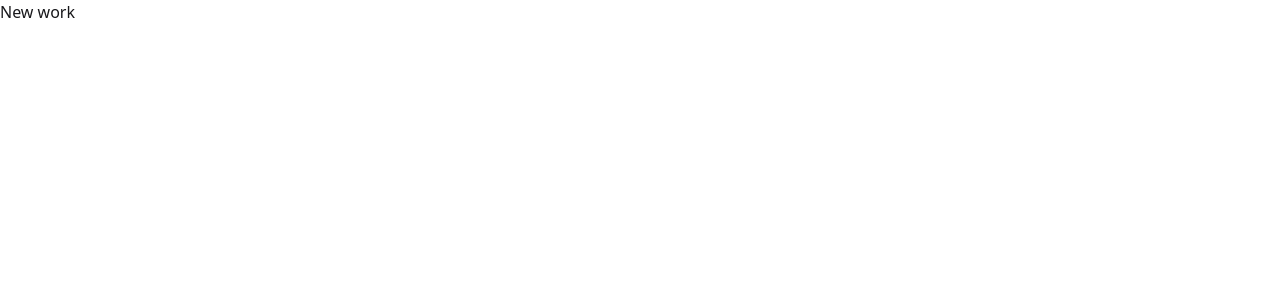
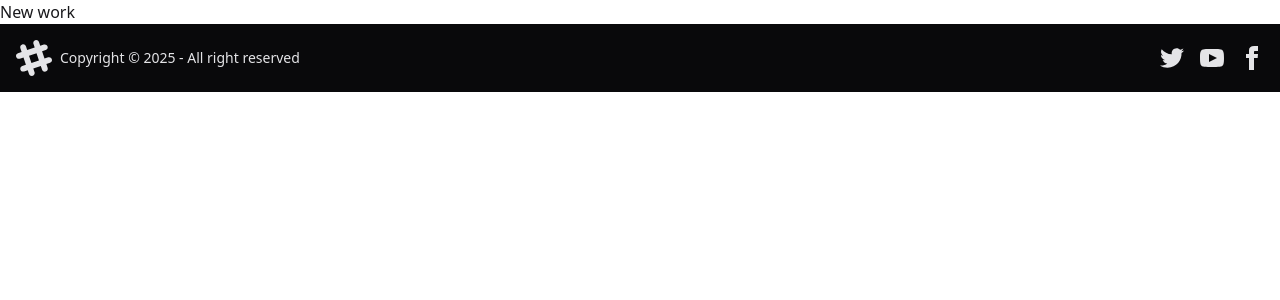
Before and after one commit to atikurrahman33/Portfolio-website, a React (Vite) app: page / in a window 1280 px wide. Shown: the top 300 px of the page. Built offline with nearby package versions, Linux system fonts and the light colour scheme.

Commit message:
Adding Footer

```diff
--- a/src/Routers/router.jsx
+++ b/src/Routers/router.jsx
@@ -4,7 +4,7 @@
 } from "react-router-dom";
 
 
-import MainLayout from "../Layout/mainLayout";
+import MainLayout from "../Layout/MainLayout";
 import Home from "../page/Home/Home";
 
 
--- a/src/page/Shared/Footer/Footer.jsx
+++ b/src/page/Shared/Footer/Footer.jsx
@@ -3,7 +3,57 @@
 const Footer = () => {
     return (
         <div>
-
+           <footer className="footer sm:footer-horizontal bg-neutral text-neutral-content items-center p-4">
+  <aside className="grid-flow-col items-center">
+    <svg
+      width="36"
+      height="36"
+      viewBox="0 0 24 24"
+      xmlns="http://www.w3.org/2000/svg"
+      fillRule="evenodd"
+      clipRule="evenodd"
+      className="fill-current">
+      <path
+        d="M22.672 15.226l-2.432.811.841 2.515c.33 1.019-.209 2.127-1.23 2.456-1.15.325-2.148-.321-2.463-1.226l-.84-2.518-5.013 1.677.84 2.517c.391 1.203-.434 2.542-1.831 2.542-.88 0-1.601-.564-1.86-1.314l-.842-2.516-2.431.809c-1.135.328-2.145-.317-2.463-1.229-.329-1.018.211-2.127 1.231-2.456l2.432-.809-1.621-4.823-2.432.808c-1.355.384-2.558-.59-2.558-1.839 0-.817.509-1.582 1.327-1.846l2.433-.809-.842-2.515c-.33-1.02.211-2.129 1.232-2.458 1.02-.329 2.13.209 2.461 1.229l.842 2.515 5.011-1.677-.839-2.517c-.403-1.238.484-2.553 1.843-2.553.819 0 1.585.509 1.85 1.326l.841 2.517 2.431-.81c1.02-.33 2.131.211 2.461 1.229.332 1.018-.21 2.126-1.23 2.456l-2.433.809 1.622 4.823 2.433-.809c1.242-.401 2.557.484 2.557 1.838 0 .819-.51 1.583-1.328 1.847m-8.992-6.428l-5.01 1.675 1.619 4.828 5.011-1.674-1.62-4.829z"></path>
+    </svg>
+    <p>Copyright © {new Date().getFullYear()} - All right reserved</p>
+  </aside>
+  <nav className="grid-flow-col gap-4 md:place-self-center md:justify-self-end">
+    <a>
+      <svg
+        xmlns="http://www.w3.org/2000/svg"
+        width="24"
+        height="24"
+        viewBox="0 0 24 24"
+        className="fill-current">
+        <path
+          d="M24 4.557c-.883.392-1.832.656-2.828.775 1.017-.609 1.798-1.574 2.165-2.724-.951.564-2.005.974-3.127 1.195-.897-.957-2.178-1.555-3.594-1.555-3.179 0-5.515 2.966-4.797 6.045-4.091-.205-7.719-2.165-10.148-5.144-1.29 2.213-.669 5.108 1.523 6.574-.806-.026-1.566-.247-2.229-.616-.054 2.281 1.581 4.415 3.949 4.89-.693.188-1.452.232-2.224.084.626 1.956 2.444 3.379 4.6 3.419-2.07 1.623-4.678 2.348-7.29 2.04 2.179 1.397 4.768 2.212 7.548 2.212 9.142 0 14.307-7.721 13.995-14.646.962-.695 1.797-1.562 2.457-2.549z"></path>
+      </svg>
+    </a>
+    <a>
+      <svg
+        xmlns="http://www.w3.org/2000/svg"
+        width="24"
+        height="24"
+        viewBox="0 0 24 24"
+        className="fill-current">
+        <path
+          d="M19.615 3.184c-3.604-.246-11.631-.245-15.23 0-3.897.266-4.356 2.62-4.385 8.816.029 6.185.484 8.549 4.385 8.816 3.6.245 11.626.246 15.23 0 3.897-.266 4.356-2.62 4.385-8.816-.029-6.185-.484-8.549-4.385-8.816zm-10.615 12.816v-8l8 3.993-8 4.007z"></path>
+      </svg>
+    </a>
+    <a>
+      <svg
+        xmlns="http://www.w3.org/2000/svg"
+        width="24"
+        height="24"
+        viewBox="0 0 24 24"
+        className="fill-current">
+        <path
+          d="M9 8h-3v4h3v12h5v-12h3.642l.358-4h-4v-1.667c0-.955.192-1.333 1.115-1.333h2.885v-5h-3.808c-3.596 0-5.192 1.583-5.192 4.615v3.385z"></path>
+      </svg>
+    </a>
+  </nav>
+</footer>
         </div>
     );
 };
```
